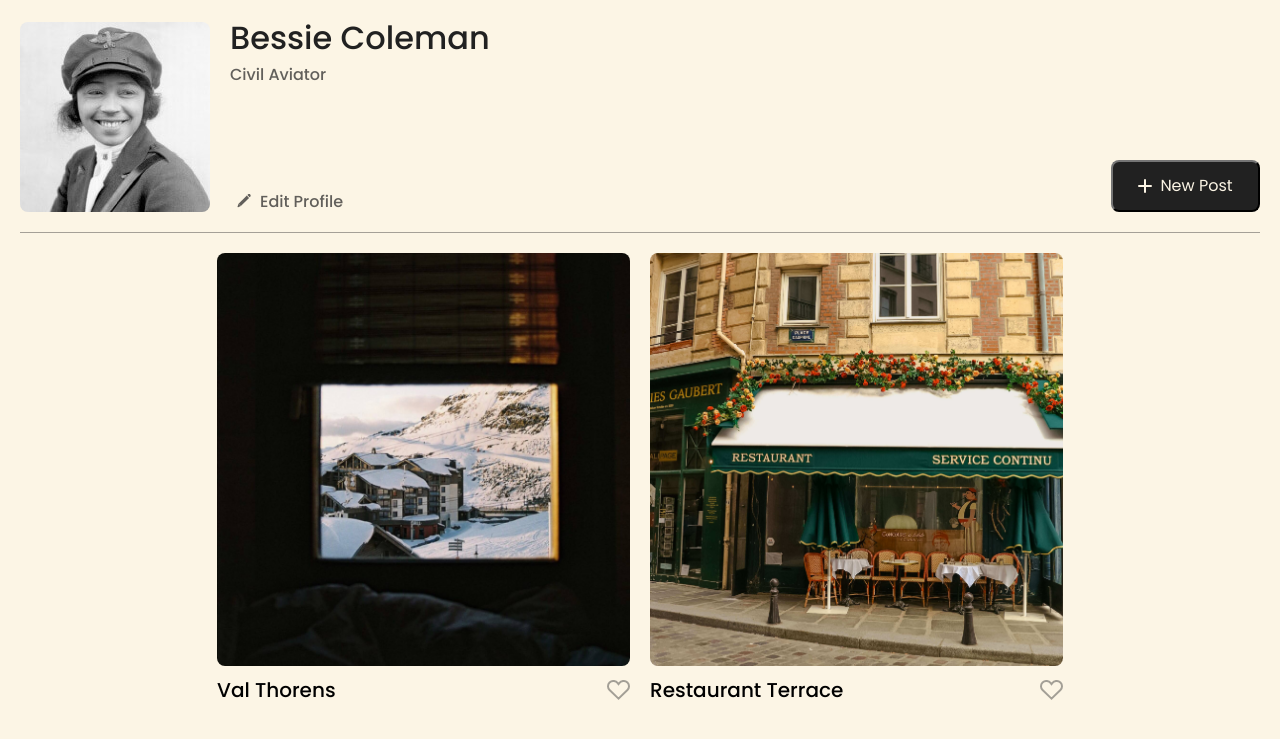
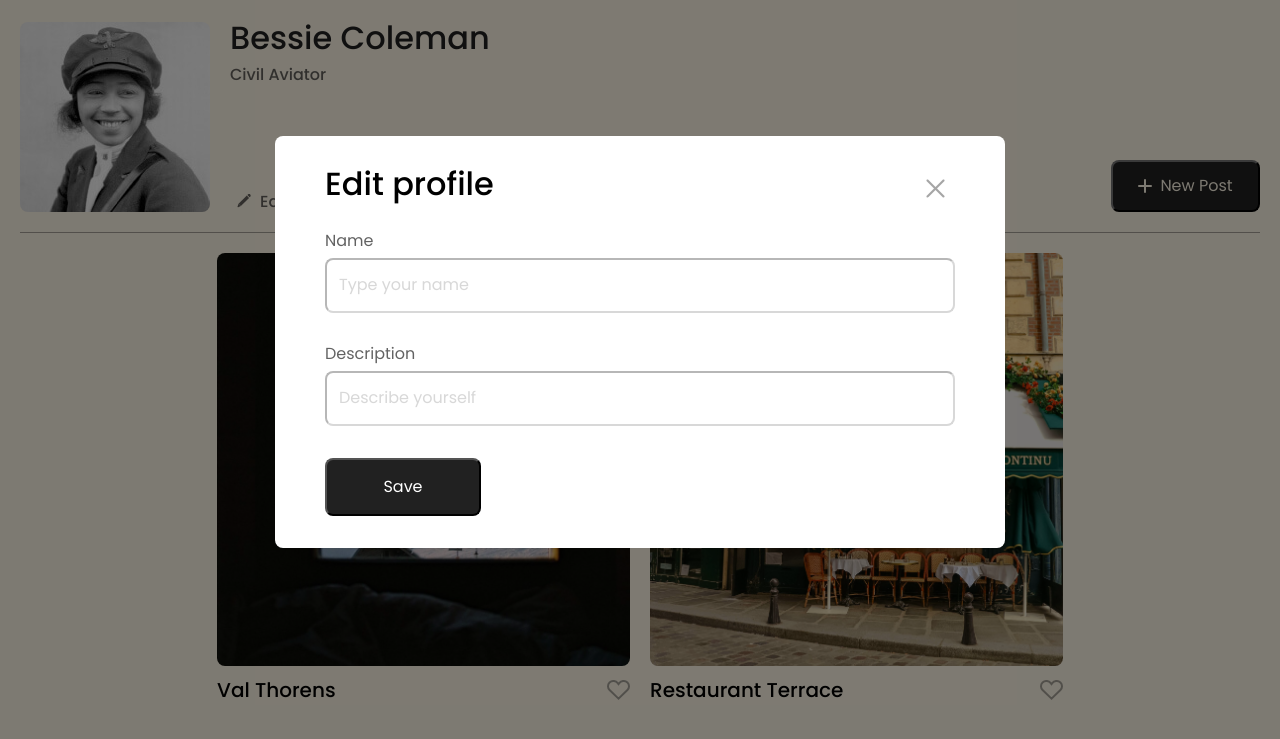
Before and after one commit to keycao17/se_project_spots, a plain HTML site: page index.html in a window 1280 px wide. Shown: the part 58-797 px from the top of the page. Drawn offline with Linux system fonts and the light colour scheme; grey boxes are pictures that could not be loaded.

Commit message:
Part 2 project 4

```diff
--- /dev/null
+++ b/blocks/modal.css
@@ -0,0 +1,112 @@
+.modal {
+  position: fixed;
+  top: 0;
+  left: 0;
+  bottom: 0;
+  right: 0;
+  background-color: rgba(0, 0, 0, 0.5);
+  display: flex;
+  flex-direction: column;
+  align-items: center;
+  justify-content: center;
+  padding: 0 20px;
+  visibility: hidden;
+}
+
+.modal__opened {
+  visibility: visible;
+}
+
+.modal__container {
+  background: #fff;
+  padding: 32px 50px;
+  max-width: 730px;
+  position: relative;
+  width: 100%;
+  box-sizing: border-box;
+  border-radius: 8px;
+}
+
+.modal__close-btn {
+  position: absolute;
+  top: 32px;
+  right: 50px;
+  width: 40px;
+  height: 40px;
+  background-image: url(../images/close\ button.png);
+  background-color: #fff;
+  border: 2px;
+  opacity: 40%;
+}
+
+.modal__close-btn:hover {
+  opacity: 100%;
+  cursor: pointer;
+}
+
+.modal__title {
+  margin: 0 0 32px;
+  font-weight: 500;
+  font-size: 32px;
+  line-height: 1;
+}
+
+.modal__label {
+  display: flex;
+  flex-direction: column;
+  gap: 8px;
+  margin-bottom: 32px;
+  border-radius: 1px;
+  font-size: 16px;
+  color: #212121;
+  opacity: 70%;
+}
+
+.modal__input {
+  padding: 16px 12px;
+  border-radius: 8px;
+  border-color: #212121;
+  opacity: 40%;
+}
+
+.modal__input:hover {
+  opacity: 100%;
+  cursor: pointer;
+}
+
+.modal__submit-btn {
+  width: 156px;
+  padding: 18px 32px;
+  gap: 8px;
+  background-color: #212121;
+  border-radius: 8px;
+  color: #fff;
+}
+
+@media screen and (max-width: 627px) {
+  .modal {
+    padding: 0 10px;
+  }
+
+  .modal__container {
+    padding: 12px;
+  }
+
+  .modal__title {
+    font-size: 20px;
+    margin: 10px 0 34px;
+  }
+
+  .modal__close-btn {
+    top: 12px;
+    right: 12px;
+  }
+
+  .modal__label {
+    margin-bottom: 24px;
+  }
+
+  .modal__submit-btn {
+    width: 100%;
+  }
+}
--- a/index.html
+++ b/index.html
@@ -105,6 +105,34 @@
       <footer class="footer">
         <p class="footer__copyright">2023 &copy; Spots</p>
       </footer>
+      <div class="modal modal__opened">
+        <div class="modal__container">
+          <button type="submit" class="modal__close-btn"></button>
+          <h2 class="modal__title">Edit profile</h2>
+          <form name="edit-profile" class="modal__form">
+            <label for="name" class="modal__label">
+              Name
+              <input
+                id="name"
+                type="text"
+                class="modal__input"
+                placeholder="Type your name"
+              />
+            </label>
+            <label for="description" class="modal__label">
+              Description
+              <input
+                id="description"
+                type="text"
+                class="modal__input"
+                placeholder="Describe yourself"
+              />
+            </label>
+            <button type="submit" class="modal__submit-btn">Save</button>
+          </form>
+        </div>
+      </div>
     </div>
+    <script defer src="./scripts/index.js"></script>
   </body>
 </html>
--- a/pages/index.css
+++ b/pages/index.css
@@ -7,3 +7,4 @@
 @import url(../blocks/cards.css);
 @import url(../blocks/card.css);
 @import url(../blocks/footer.css);
+@import url(../blocks/modal.css);
```
Also changed, not shown: images/close button.png (added).
